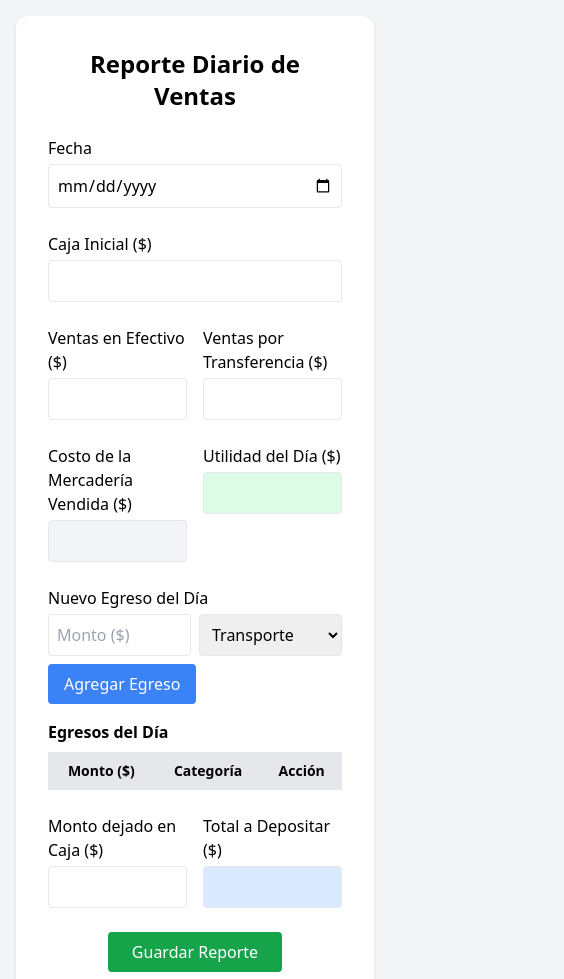
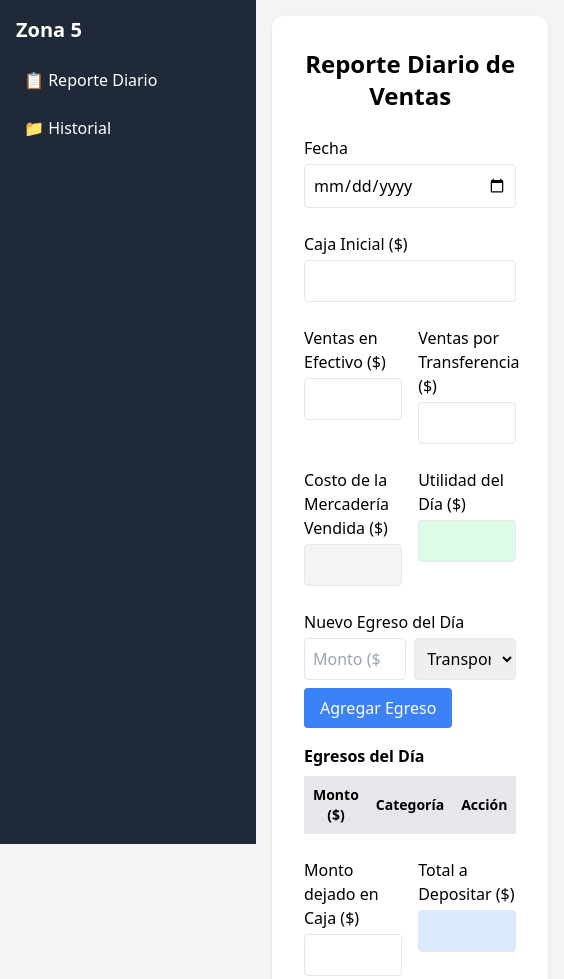
Before and after one commit to SrDieguito/ZonaCinco, a plain HTML site: page index.html in a window 390 px wide. Shown: the top 979 px of the page, 564 px wide, since content can reach past the window. Drawn offline with nearby package versions, Linux system fonts and the light colour scheme.

Commit message:
Primer commit

```diff
--- a/index.html
+++ b/index.html
@@ -9,17 +9,17 @@
   <script src="https://cdnjs.cloudflare.com/ajax/libs/jspdf-autotable/3.5.28/jspdf.plugin.autotable.min.js"></script>
 </head>
 <body class="bg-gray-100 flex">
-  <!-- Sidebar -->
-  <aside class="w-64 bg-white shadow h-screen fixed top-0 left-0 p-4 hidden md:block">
-    <h2 class="text-xl font-bold mb-6">Menú</h2>
-    <nav class="flex flex-col gap-4">
-      <button class="text-left text-blue-600 hover:underline" onclick="mostrarSeccion('formulario')">Nuevo Reporte</button>
-      <button class="text-left text-blue-600 hover:underline" onclick="mostrarSeccion('historial')">Historial de Reportes</button>
+  <!-- Sidebar bonito -->
+  <aside class="w-64 bg-gray-800 text-white p-4 space-y-4 h-screen fixed top-0 left-0">
+    <h2 class="text-xl font-bold mb-4">Zona 5</h2>
+    <nav class="flex flex-col space-y-2">
+      <button class="text-left hover:bg-gray-700 p-2 rounded" onclick="mostrarSeccion('formulario')">📋 Reporte Diario</button>
+      <button class="text-left hover:bg-gray-700 p-2 rounded" onclick="mostrarSeccion('historial')">📁 Historial</button>
     </nav>
   </aside>
 
   <!-- Contenido Principal -->
-  <main class="flex-1 md:ml-64 p-4">
+  <main class="flex-1 ml-64 p-4">
     <!-- Formulario de Reporte -->
     <section id="formulario">
       <div class="max-w-4xl mx-auto bg-white p-8 rounded-xl shadow">
@@ -134,7 +134,11 @@
 
   <!-- Scripts -->
   <script>
-    // Aquí irá toda la lógica JS (por espacio se agrega después si deseas)
+    function mostrarSeccion(id) {
+      document.getElementById('formulario').classList.add('hidden');
+      document.getElementById('historial').classList.add('hidden');
+      document.getElementById(id).classList.remove('hidden');
+    }
   </script>
 </body>
 </html>
```
